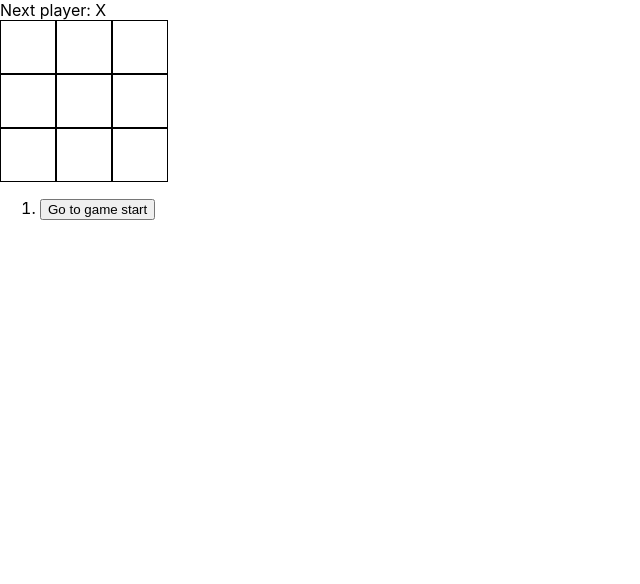
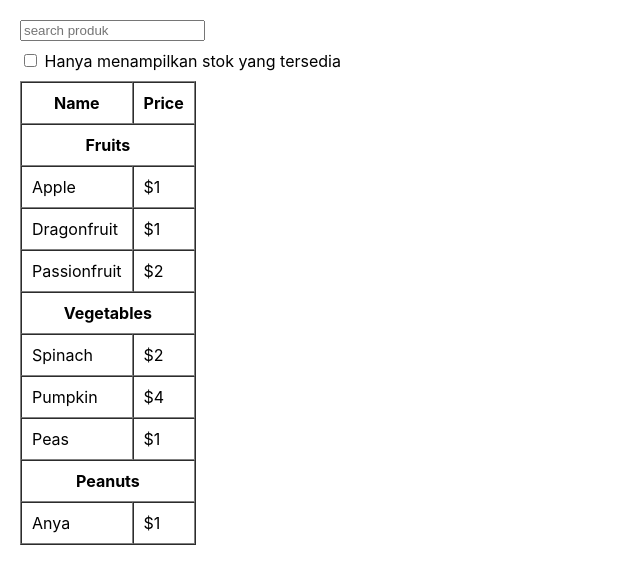
Before and after one commit to hikachuuuxd/js-dom-exercise, a React (Create React App) app in the folder react/react-demo/: page / in a window 1280 px wide. Shown: the top 584 px of the page, without its empty margins (0-640 px from the left). Built offline with nearby package versions, Linux system fonts and the light colour scheme.

Commit message:
thinking in react done

```diff
--- a/react/react-demo/src/App.css
+++ b/react/react-demo/src/App.css
@@ -36,3 +36,9 @@
     transform: rotate(360deg);
   }
 }
+
+body{
+  margin: 20px;
+  padding: 0;
+  box-sizing: border-box;
+}
--- a/react/react-demo/src/App.js
+++ b/react/react-demo/src/App.js
@@ -1,14 +1,9 @@
-import logo from './logo.svg';
-import './App.css';
-import Navbar from './components/Navbar';
-import Dropdown from './components/Dropdown';
-import Square from './tictactoe/Square';
-import Game from './tictactoe/Board';
+import Produk from "./thinking-in-react/Produk";
 
 function App() {
   return (
     <div >
-      <Game />
+      <Produk />
     </div>
   );
 }
--- a/react/react-demo/src/index.css
+++ b/react/react-demo/src/index.css
@@ -1,5 +1,6 @@
 body {
-  margin: 0;
+  margin: 20px;
+  box-sizing: border-box;
   font-family: -apple-system, BlinkMacSystemFont, 'Segoe UI', 'Roboto', 'Oxygen',
     'Ubuntu', 'Cantarell', 'Fira Sans', 'Droid Sans', 'Helvetica Neue',
     sans-serif;
@@ -11,3 +12,12 @@ code {
   font-family: source-code-pro, Menlo, Monaco, Consolas, 'Courier New',
     monospace;
 }
+
+.input-search{
+  display: block;
+  margin-bottom: 10px;
+}
+
+table{
+  margin-top: 10px;
+}
--- /dev/null
+++ b/react/react-demo/src/thinking-in-react/Produk.js
@@ -0,0 +1,110 @@
+import { useState } from "react";
+
+const produks = [
+    { category: "Fruits", price: "$1", stocked: true, name: "Apple" },
+    { category: "Fruits", price: "$1", stocked: true, name: "Dragonfruit" },
+    { category: "Fruits", price: "$2", stocked: false, name: "Passionfruit" },
+    { category: "Vegetables", price: "$2", stocked: true, name: "Spinach" },
+    { category: "Vegetables", price: "$4", stocked: false, name: "Pumpkin" },
+    { category: "Vegetables", price: "$1", stocked: true, name: "Peas" },
+    { category: "Peanuts", price: "$1", stocked: true, name: "Anya" }
+  ];
+
+  const FilterProduk = ({filter, stok, filterValue, stokValue}) => {
+
+    return(
+        <>
+        <input name="search"
+             placeholder="search produk"
+             className="input-search"
+             value={filter}
+             onChange={(e) => filterValue(e.target.value)}
+
+             />
+        <input type="checkbox"
+            checked={stok}
+            onChange={(e) => stokValue(e.target.checked)}
+        />
+        {' '} Hanya menampilkan stok yang tersedia
+        </>
+    )
+  }
+
+  const TableProdukRow = ({produk}) => {
+
+    return(
+        <tr>
+            <td>{produk.name}</td>
+            <td>{produk.price}</td>
+        </tr>
+    )
+
+  }
+  const TableProdukHeader = ({category}) => {
+
+    return(
+        <tr>
+            <th colSpan="2">
+                {category}
+            </th>
+        </tr>
+    )
+  }
+  const TableProduk = ({produks, stok, filter}) => {
+    const rows = [];
+    let lastCategory = null;
+    produks.forEach(produk => {
+        if(produk.name.toLowerCase().indexOf(filter.toLowerCase()) === -1) return;
+        if(produk.stok && !stok) return;
+        if(produk.category !== lastCategory){
+           rows.push(
+                <TableProdukHeader
+                    category={produk.category}
+                    key={produk.category}
+                />
+            )
+        }
+
+
+        rows.push(
+            <TableProdukRow
+                produk={produk}
+                key={produk.name}
+            />
+        )
+
+        lastCategory = produk.category;
+    })
+
+    return (
+        <table border="1px" cellPadding="10px" cellSpacing="0px">
+        <thead>
+        <tr>
+            <th>Name</th>
+            <th>Price</th>
+        </tr>
+        </thead>
+        <tbody>{rows}</tbody>
+    </table>
+    )
+  }
+
+  export default function Produk(){
+    const [filter, setFilter] = useState('');
+    const [stok, setStok] = useState(false);
+    return(
+        <>
+            <FilterProduk
+                filter={filter}
+                filterValue={setFilter}
+                stok={stok}
+                stokValue={setStok}
+            />
+            <TableProduk produks={produks}
+                stok={stok}
+                filter={filter}
+            />
+
+        </>
+    )
+  }
```
